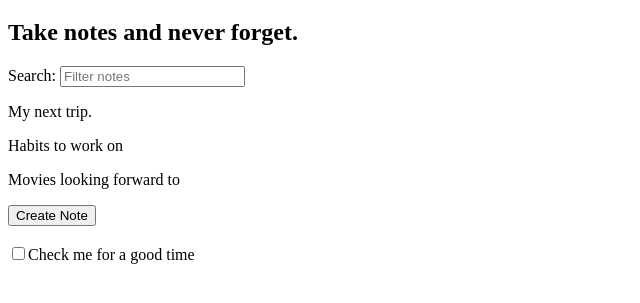
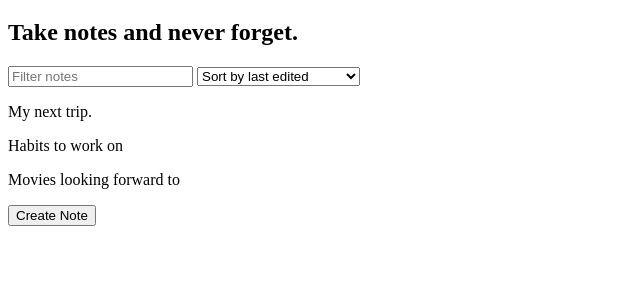
Before and after one commit to axtell5000/javascript-2019, a plain HTML site: page notes-app/index.html in a window 1280 px wide. Shown: the part 61-364 px from the top of the page, without its empty margins (0-640 px from the left). Drawn offline with Linux system fonts and the light colour scheme.

Commit message:
adding a dropdown

```diff
--- a/notes-app/index.html
+++ b/notes-app/index.html
@@ -10,15 +10,16 @@
   <body>
     <h1>Notes App</h1>
     <h2>Take notes and never forget.</h2>
-    <label>Search:
-      <input id="search-text" type="text" placeholder="Filter notes"/>
-    </label>
+    <input id="search-text" type="text" placeholder="Filter notes"/>
+    <select id="filter-by">
+      <option value="byEdited">Sort by last edited</option>
+      <option value="byCreated">Sort by recently created</option>
+      <option value="alphabetically">Sort alphabetically</option>
+    </select>
     <div id="notes-area">
 
     </div>
     <button id="create-note">Create Note</button>
-    <br><br>
-    <label><input type="checkbox" id="for-fun">Check me for a good time</label>
 
     <script src="js/notes-app.js"></script>
   </body>
--- a/notes-app/js/notes-app.js
+++ b/notes-app/js/notes-app.js
@@ -62,6 +62,6 @@
   renderNotes(notes, filters);
 });
 
-document.querySelector('#for-fun').addEventListener('change', (e) => {
-  console.log(e.target.checked);
+document.querySelector("#filter-by").addEventListener('change', (e) => {
+  console.log(e.target.value);
 });
```
